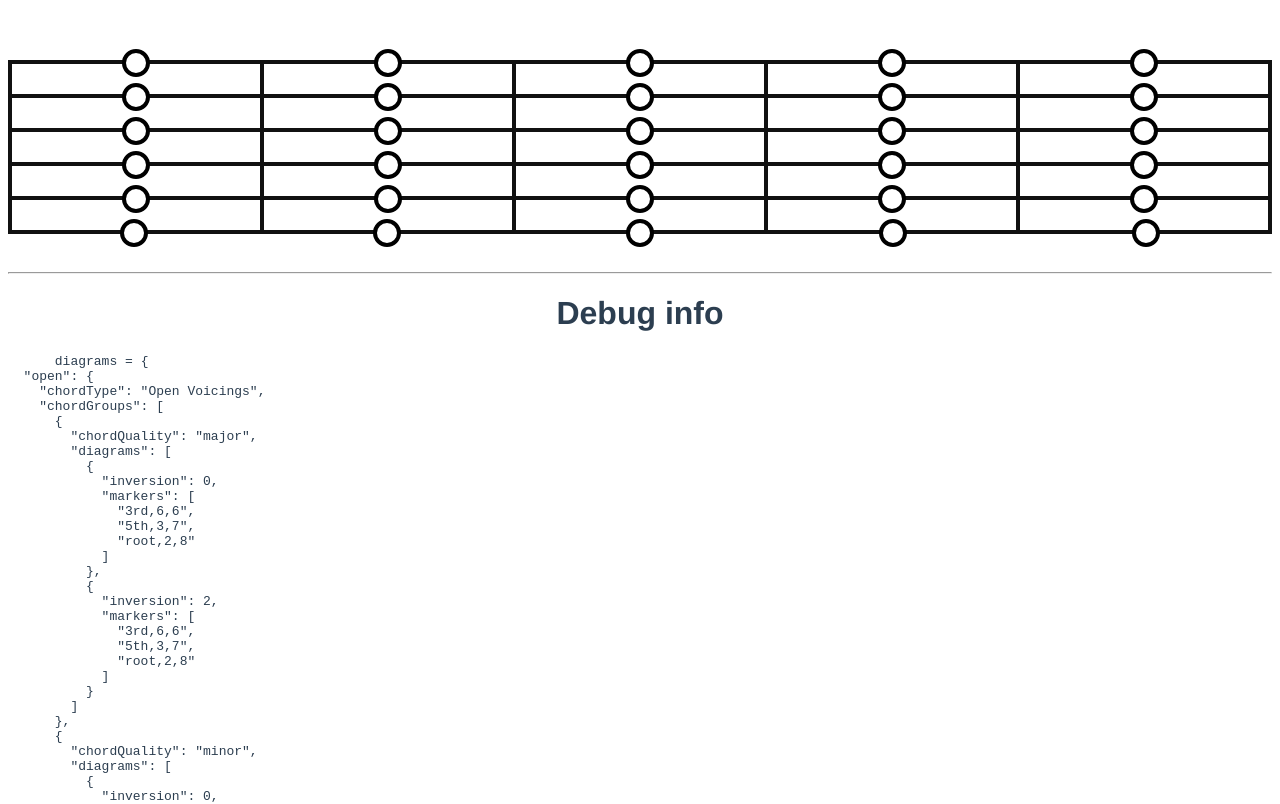
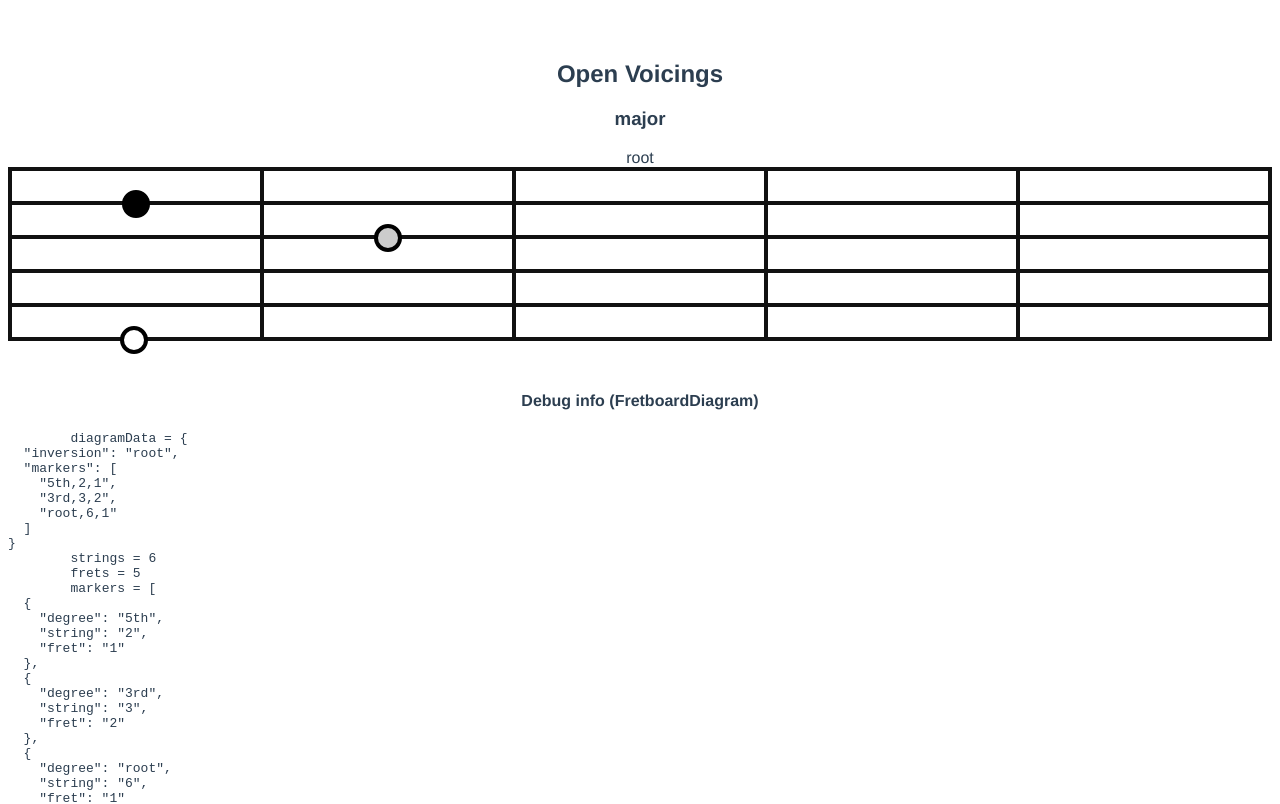
Before and after one commit to rjsalvadorr/guitarragrams, a Vue app: page / in a window 1280 px wide. Shown: the top 804 px of the page. Built offline with nearby package versions, Linux system fonts and the light colour scheme.

Commit message:
Got dynamic fretboard display happeninggit status!

```diff
--- a/src/App.vue
+++ b/src/App.vue
@@ -1,8 +1,9 @@
 <template>
   <div id="app">
-    <HelloWorld msg="Welcome to Your Vue.js App"/>
+    <PatternGroup :groupData="diagrams.open" />
+    <PatternGroup :groupData="diagrams.threeString" />
     <hr>
-    <h1>Debug info</h1>
+    <h4>Debug info (App)</h4>
     <pre>
       <code>{{ `diagrams = ${JSON.stringify(diagrams, null, 2)}` }}</code>
     </pre>
@@ -10,25 +11,24 @@
 </template>
 
 <script>
-import HelloWorld from "./components/HelloWorld.vue";
+import PatternGroup from "./components/PatternGroup.vue";
 import chordDiagramsOpen from "./data/chord-diagrams-open.json";
 import chordDiagrams3string from "./data/chord-diagrams-3string.json";
 
 export default {
   name: "app",
   components: {
-    HelloWorld
+    PatternGroup
   },
   data: function() {
     return {
       diagrams: {
         open: chordDiagramsOpen,
-        '3string': chordDiagrams3string
+        threeString: chordDiagrams3string
       }
-    }
+    };
   }
 };
-
 </script>
 
 <style lang="scss">
--- /dev/null
+++ b/src/components/ChordGroup.vue
@@ -0,0 +1,29 @@
+<template>
+  <div class="chord-group">
+    <h3>{{ groupData.chordQuality }}</h3>
+    <FretboardDiagram
+      instrument="guitar"
+      v-for="n in groupData.diagrams"
+      :key="n.inversion + Date.now()"
+      :diagramData="n"
+    />
+  </div>
+</template>
+
+<script>
+import FretboardDiagram from "./FretboardDiagram.vue";
+
+export default {
+  name: "ChordGroup",
+  props: {
+    groupData: Object,
+  },
+  components: {
+    FretboardDiagram
+  }
+};
+</script>
+
+<!-- Add "scoped" attribute to limit CSS to this component only -->
+<style scoped lang="scss">
+</style>
--- a/src/components/FretboardDiagram.vue
+++ b/src/components/FretboardDiagram.vue
@@ -1,20 +1,52 @@
 <template>
-  <div :class="['fretboard', 'fretboard--' + instrument]">
-    <div v-for="n in strings" :key="n" :class="['string', 'string--' + n]">
-      <div v-for="m in frets" :key="m" :class="['fret', 'fret--' + m]">
-        <div class='marker'></div>
+  <div class="fretboard-diagram-container">
+    <span>{{ diagramData.inversion }}</span>
+    <div :class="['fretboard', 'fretboard--' + instrument]">
+      <div v-for="n in strings" :key="n" :class="['string', 'string--' + n]">
+        <div v-for="m in frets" :key="m" :class="['fret', 'fret--' + m]">
+          <FretboardMarker :markerData="markers" :stringNum="n" :fretNum="m"/>
+        </div>
       </div>
+      <h4>Debug info (FretboardDiagram)</h4>
+      <pre>
+        <code>{{ `diagramData = ${JSON.stringify(diagramData, null, 2)}` }}</code>
+        <code>{{ `strings = ${JSON.stringify(strings, null, 2)}` }}</code>
+        <code>{{ `frets = ${JSON.stringify(frets, null, 2)}` }}</code>
+        <code>{{ `markers = ${JSON.stringify(markers, null, 2)}` }}</code>
+      </pre>
     </div>
   </div>
 </template>
 
 <script>
+import FretboardMarker from './FretboardMarker.vue';
+
 export default {
   name: "FretboardDiagram",
   props: {
     instrument: String,
-    strings: Number,
-    frets: Number
+    diagramData: Object,
+  },
+  computed: {
+    strings: function () {
+      return 6;
+    },
+    frets: function () {
+      return 5;
+    },
+    markers: function() {
+      return this.diagramData.markers.map(function(rawString) {
+        const exploded = rawString.split(',');
+        return {
+          degree: exploded[0],
+          string: exploded[1],
+          fret: exploded[2]
+        }
+      });
+    }
+  },
+  components: {
+    FretboardMarker
   }
 };
 </script>
@@ -22,7 +54,6 @@ export default {
 <!-- Add "scoped" attribute to limit CSS to this component only -->
 <style scoped lang="scss">
 $fretUnit: 30px;
-$markerDiameter: 20px;
 
 .fretboard {
   z-index: 10;
@@ -46,18 +77,6 @@ $markerDiameter: 20px;
   }
 }
 
-.marker {
-  background: #ffffff;
-  width: $markerDiameter;
-  height: $markerDiameter;
-  border-radius: 50%;
-  margin: auto;
-  position: relative;
-  top: -$fretUnit / 2;
-  border: 4px #000000 solid;
-  z-index: 40;
-}
-
 .fretboard--guitar {
   .string--6 .fret {
     border-left: none;
--- /dev/null
+++ b/src/components/FretboardMarker.vue
@@ -0,0 +1,56 @@
+<template>
+  <div :class="['marker', markerClassname]">
+  </div>
+</template>
+
+<script>
+export default {
+  name: "FretboardMarker",
+  props: {
+    stringNum: Number,
+    fretNum: Number,
+    markerData: Array,
+  },
+  computed: {
+    markerClassname: function() {
+      for(var i = 0; i < this.markerData.length; i++) {
+        if (this.markerData[i].string == this.stringNum && this.markerData[i].fret == this.fretNum) {
+          return 'active marker--' + this.markerData[i].degree;
+        }
+      }
+      return '';
+    }
+  }
+};
+</script>
+
+<!-- Add "scoped" attribute to limit CSS to this component only -->
+<style scoped lang="scss">
+$fretUnit: 30px;
+$markerDiameter: 20px;
+
+.marker {
+  background: #ffffff;
+  width: $markerDiameter;
+  height: $markerDiameter;
+  border-radius: 50%;
+  margin: auto;
+  position: relative;
+  top: -$fretUnit / 2;
+  border: 4px #000000 solid;
+  z-index: 40;
+  display: none;
+
+  &.active {
+    display: block;
+  }
+
+  &--3rd {
+    background: #cccccc;
+  }
+
+  &--5th {
+    background: #000000;
+  }
+}
+</style>
--- /dev/null
+++ b/src/components/PatternGroup.vue
@@ -0,0 +1,24 @@
+<template>
+  <div class="pattern-group">
+    <h2>{{ groupData.patternType }}</h2>
+    <ChordGroup v-for="n in groupData.chordGroups" :key="n.chordQuality + Date.now()" :groupData="n" />
+  </div>
+</template>
+
+<script>
+import ChordGroup from "./ChordGroup.vue";
+
+export default {
+  name: "PatternGroup",
+  props: {
+    groupData: Object
+  },
+  components: {
+    ChordGroup
+  }
+};
+</script>
+
+<!-- Add "scoped" attribute to limit CSS to this component only -->
+<style scoped lang="scss">
+</style>
--- a/src/data/chord-diagrams-3string.json
+++ b/src/data/chord-diagrams-3string.json
@@ -1,5 +1,5 @@
 {
-  "chordType": "3-string Voicings",
+  "patternType": "3-string Voicings",
   "chordGroups": [
     {
       "chordQuality": "major",
--- a/src/data/chord-diagrams-open.json
+++ b/src/data/chord-diagrams-open.json
@@ -1,23 +1,23 @@
 {
-  "chordType": "Open Voicings",
+  "patternType": "Open Voicings",
   "chordGroups": [
     {
       "chordQuality": "major",
       "diagrams": [
         {
-          "inversion": 0,
+          "inversion": "root",
           "markers": [
-            "3rd,6,6",
-            "5th,3,7",
-            "root,2,8"
+            "5th,2,1",
+            "3rd,3,2",
+            "root,6,1"
           ]
         },
         {
-          "inversion": 2,
+          "inversion": "2nd",
           "markers": [
-            "3rd,6,6",
-            "5th,3,7",
-            "root,2,8"
+            "root,2,2",
+            "5th,3,1",
+            "3rd,6,1"
           ]
         }
       ]
@@ -26,7 +26,7 @@
       "chordQuality": "minor",
       "diagrams": [
         {
-          "inversion": 0,
+          "inversion": "root",
           "markers": [
             "3rd,6,6",
             "5th,3,7",
@@ -34,7 +34,7 @@
           ]
         },
         {
-          "inversion": 2,
+          "inversion": "2nd",
           "markers": [
             "3rd,6,6",
             "5th,3,7",
```
Also changed, not shown: 1 other file (tests, documents, lock files or other folders).
